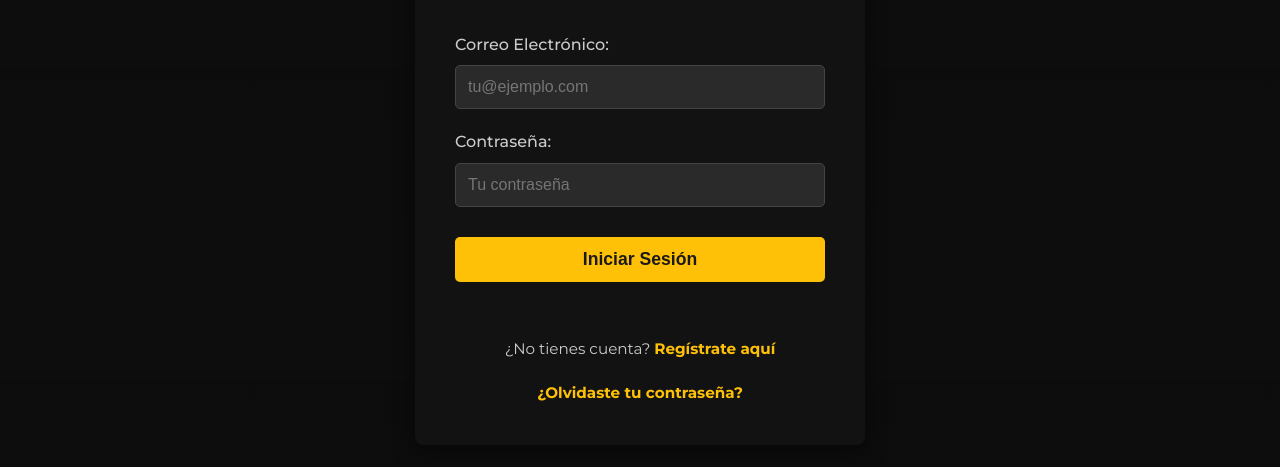
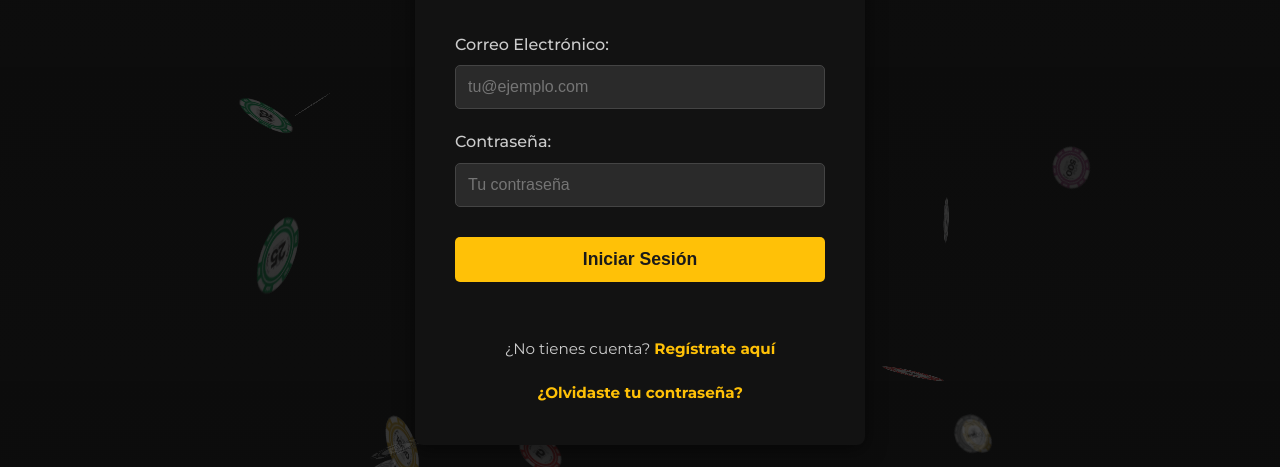
Before and after one commit to KevPalCar/dealerclubpe, a plain HTML site: page iniciar-sesion.html in a window 1280 px wide. Shown: the part 333-800 px from the top of the page. Drawn offline with Linux system fonts and the light colour scheme; no server answers; a web font is replaced by a local one.

Commit message:
Lluvia de fichas inmediata, con mas fichas y tambien en Registro
Las fichas nacen repartidas por toda la pantalla en vez de caer desde
arriba, y la animacion se carga sola sin esperar a Firebase. Sube la
cantidad en inicio de sesion, registro y cotizador, que ahora comparten
la geometria de la hoja en chip-rain.js.

Co-Authored-By: Claude Opus 5.5 <noreply@anthropic.com>

```diff
--- a/assets/js/chip-rain.js
+++ b/assets/js/chip-rain.js
@@ -1,13 +1,16 @@
 // ============================================================
-// LLUVIA 3D DE FICHAS — fondo decorativo (páginas de acceso)
+// LLUVIA 3D DE FICHAS — fondo decorativo
 // ============================================================
-// Misma hoja de fichas y mismo movimiento que el cotizador de
-// servicios.js: cada ficha rota en los tres ejes y cae en bucle.
+// Cada ficha rota en los tres ejes y cae en bucle. Este archivo
+// se carga solo, sin esperar a Firebase, y arranca la lluvia en
+// todo elemento marcado con data-chip-rain: así las fichas ya
+// están cayendo en cuanto se ve la página. El cotizador de
+// servicios.js reutiliza de aquí la geometría de la hoja.
 // ============================================================
 
 // Geometría de /assets/images/fichas-sheet.webp: 7 fichas de 150 px.
-const HOJA_W = 792, HOJA_H = 783, FICHA_D = 150;
-const FICHAS = [
+export const HOJA_W = 792, HOJA_H = 783, FICHA_D = 150;
+export const FICHAS = [
     { x: 115, y: 157 }, { x: 332, y: 157 }, { x: 551, y: 157 }, { x: 114, y: 375 },
     { x: 330, y: 375 }, { x: 548, y: 375 }, { x: 339, y: 593 }
 ];
@@ -35,7 +38,8 @@ export function startChipRain(capa) {
         return {
             el, d,
             x: Math.random() * Math.max(1, W - d),
-            y: -d - Math.random() * H,
+            // Repartidas por toda la altura: se ven desde el primer instante.
+            y: Math.random() * (H + d) - d,
             vy: .35 + Math.random() * .75,
             vx: (Math.random() - .5) * .25,
             rx: Math.random() * 360, ry: Math.random() * 360, rz: Math.random() * 360,
@@ -50,7 +54,7 @@ export function startChipRain(capa) {
         requestAnimationFrame(animar);
         if (document.hidden || !H) return;
 
-        const objetivo = W < 600 ? 10 : 22;
+        const objetivo = W < 600 ? 18 : 40;
         while (lluvia.length < objetivo) lluvia.push(crearFicha());
 
         for (const p of lluvia) {
@@ -65,3 +69,5 @@ export function startChipRain(capa) {
     };
     animar();
 }
+
+document.querySelectorAll('[data-chip-rain]').forEach(startChipRain);
--- a/assets/js/login.js
+++ b/assets/js/login.js
@@ -1,11 +1,8 @@
 import { auth, db, dbPath } from './firebase.js';
-import { startChipRain } from './chip-rain.js';
 import { onAuthStateChanged, signInWithEmailAndPassword, signOut, sendPasswordResetEmail } from "https://www.gstatic.com/firebasejs/11.6.1/firebase-auth.js";
 import { doc, getDoc, onSnapshot } from "https://www.gstatic.com/firebasejs/11.6.1/firebase-firestore.js";
 
 document.addEventListener('DOMContentLoaded', () => {
-
-    startChipRain(document.getElementById('authRain'));
 
     // ── ANNOUNCE BAR ─────────────────────────────────────────
     const announceBar  = document.getElementById('announce-bar');
--- a/iniciar-sesion.html
+++ b/iniciar-sesion.html
@@ -8,10 +8,12 @@
     <link rel="stylesheet" href="/assets/css/main.css">
     <link rel="stylesheet" href="/assets/css/auth.css">
     <link rel="stylesheet" href="https://cdnjs.cloudflare.com/ajax/libs/font-awesome/6.0.0-beta3/css/all.min.css">
+    <link rel="preload" as="image" href="/assets/images/fichas-sheet.webp">
 </head>
 
 <body data-page="login">
-    <div class="auth-rain" id="authRain" aria-hidden="true"></div>
+    <div class="auth-rain" data-chip-rain aria-hidden="true"></div>
+    <script type="module" src="/assets/js/chip-rain.js"></script>
     <div id="announce-bar" class="announce-bar" style="display: none;">
         <p id="announce-text"></p>
         <button id="close-announce-bar"><i class="fas fa-times"></i></button>
```
Also changed, not shown: assets/js/servicios.js (+4 -8 lines), registro.html (+3 -0 lines).
